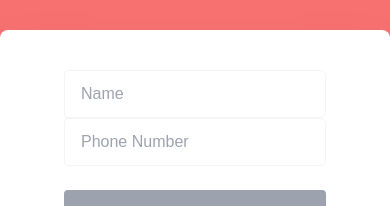
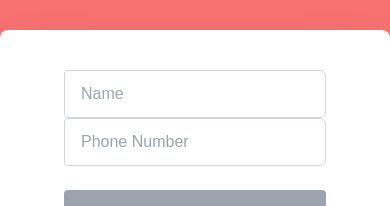
Before and after one commit to pie4fools/mydatenightplanner1, a React (Create React App) app: page / in a window 390 px wide. Shown: the part 3025-3231 px from the top of the page. Built offline with nearby package versions, Linux system fonts and the light colour scheme; the HTML template or start-up script is replaced by a standard one.

Commit message:
Added required phone number

```diff
--- a/src/components/Formpage.jsx
+++ b/src/components/Formpage.jsx
@@ -70,7 +70,7 @@ const Formpage = () => {
                   id="username"
                   name="username"
                   placeholder="Name"
-                  className="text-input w-full h-12 px-4 py-1 rounded-r-md border border-gray-100 text-gray-800 rounded transition ease-in-out m-0 focus:text-gray-700 focus:bg-white focus:border-blue-500 focus:outline-none"
+                  className="text-input w-full h-12 px-4 py-1 rounded-r-md border border-gray-300 text-gray-800 rounded transition ease-in-out m-0 focus:text-gray-700 focus:bg-white focus:border-blue-500 focus:outline-none"
                   {...register("username", {
                     required: {
                       value: true,
@@ -84,14 +84,15 @@ const Formpage = () => {
                   id="phonenumber"
                   name="phonenumber"
                   placeholder="Phone Number"
-                  className="text-input w-full h-12 px-4 py-1 rounded-r-md border border-gray-100 text-gray-800 rounded transition ease-in-out m-0 focus:text-gray-700 focus:bg-white focus:border-blue-500 focus:outline-none"
+                  className="text-input w-full h-12 px-4 py-1 rounded-r-md border border-gray-300 text-gray-800 rounded transition ease-in-out m-0 focus:text-gray-700 focus:bg-white focus:border-blue-500 focus:outline-none"
                   {...register("phonenumber", {
                     required: {
                       value: true,
-                      message: "Please enter your name",
+                      message: "Please enter your phone number",
                     },
                   })}
                 />
+                {errors.phonenumber && <p className="text-red-600 text-sm my-2">{errors.phonenumber.message}</p>}
               </section>
             )}
             {formStep >= 1 && (
```
